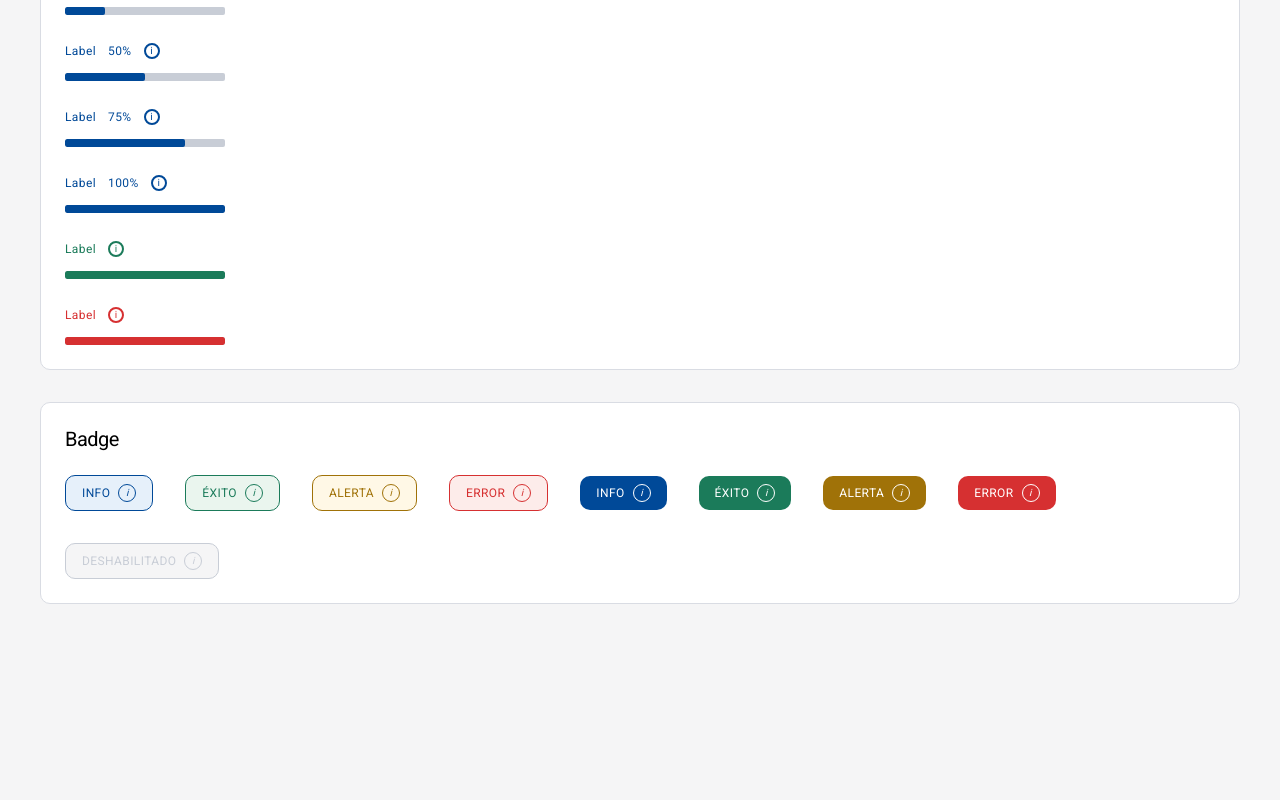
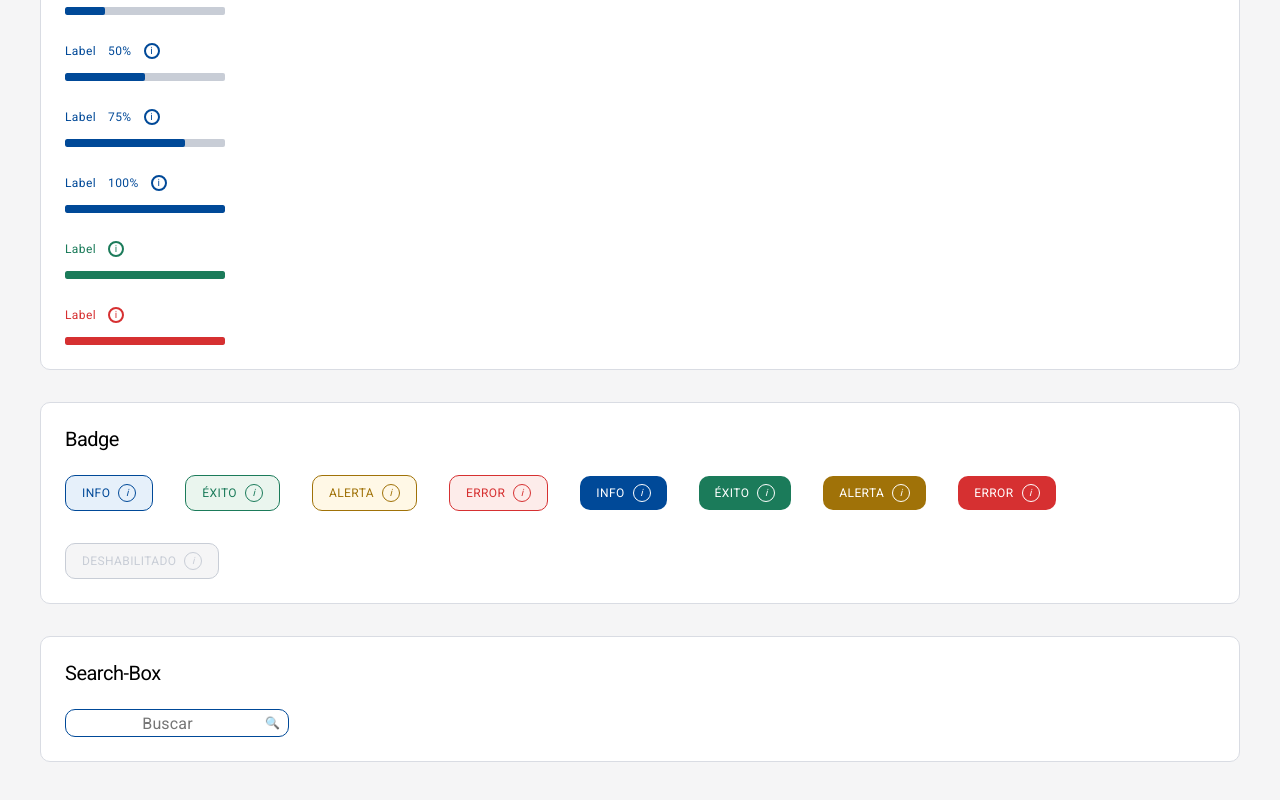
Before and after one commit to JoseGonzalez0428/Act_4_2_GonzalezFlores_JoseCarlos_PonsTorres_CinthyaLizeth, an Angular app: page / in a window 1280 px wide. Shown: the part 432-1232 px from the top of the page. Before the commit the page ends 1076 px from the top, so only its background shows below. Built offline with nearby package versions, Linux system fonts and the light colour scheme.

Commit message:
Se agregó Search-Box

```diff
--- /dev/null
+++ b/src/app/Components/search-box/search-box.css
@@ -0,0 +1,41 @@
+.search-box {
+  display: inline-flex;
+  align-items: center;
+  gap: 4px;
+  width: fit-content;  /* <-- que se ajuste al contenido */
+  min-width: 83px;
+  height: 28px;
+  background-color: var(--surface-primary);
+  border: none;
+  border: 0.7px solid var(--border-primary);
+  border-radius: var(--radius-medium);
+  padding: var(--spacing-xs) var(--spacing-sm);
+  transition: border 300ms ease-out, border-radius 300ms ease-out;
+}
+
+.search-box.active {
+  border: 1.2px solid var(--border-primary);
+  border-radius: var(--radius-medium);
+}
+
+.search-box input {
+  border: none;
+  outline: none;
+  background: transparent;
+  font-family: var(--font-main);
+  font-size: var(--font-size-subtitle-1);
+  font-weight: var(--font-weight-regular);
+  letter-spacing: var(--letter-spacing-subtitle-1);
+  line-height: 100%;
+  color: var(--action-primary);
+  width: auto;
+  min-width: 60px;
+  text-align: center;
+}
+
+.search-icon {
+  font-size: 12px;
+  color: var(--border-primary);
+  flex-shrink: 0;
+  cursor: pointer;
+}
--- /dev/null
+++ b/src/app/Components/search-box/search-box.html
@@ -0,0 +1,11 @@
+<div class="search-box" [class.active]="isActive">
+  <input
+    type="text"
+    placeholder="Buscar"
+    (focus)="onFocus()"
+    (blur)="onBlur()"
+    (input)="onInput($event)"
+    aria-label="Buscar"
+  />
+  <span class="search-icon">&#128269;</span>
+</div>
--- /dev/null
+++ b/src/app/Components/search-box/search-box.ts
@@ -0,0 +1,20 @@
+import { Component, Output, EventEmitter } from '@angular/core';
+import { CommonModule } from '@angular/common';
+
+@Component({
+  selector: 'app-search-box',
+  imports: [CommonModule],
+  templateUrl: './search-box.html',
+  styleUrl: './search-box.css'
+})
+export class SearchBoxComponent {
+  isActive: boolean = false;
+  @Output() searchChange = new EventEmitter<string>();
+
+  onFocus() { this.isActive = true; }
+  onBlur() { this.isActive = false; }
+  onInput(event: Event) {
+    const value = (event.target as HTMLInputElement).value;
+    this.searchChange.emit(value);
+  }
+}
--- a/src/app/app.html
+++ b/src/app/app.html
@@ -66,6 +66,12 @@
 
     </div>
   </section>
+  <section class="preview-section">
+    <h2 class="preview-subtitle">Search-Box</h2>
+    <div class="preview-row">
+      <app-search-box></app-search-box>
+    </div>
+  </section>
 </main>
 
 <router-outlet />
--- a/src/app/app.ts
+++ b/src/app/app.ts
@@ -3,10 +3,10 @@ import { RouterOutlet } from '@angular/router';
 import { Label } from './Components/label/label';
 import { ProgressBar } from './Components/progress-bar/progress-bar';
 import { Badge } from './Components/badge/badge';
-
+import { SearchBoxComponent } from './Components/search-box/search-box';
 @Component({
   selector: 'app-root',
-  imports: [RouterOutlet, Label, ProgressBar,Badge],
+  imports: [RouterOutlet, Label, ProgressBar,Badge, SearchBoxComponent],
   templateUrl: './app.html',
   styleUrl: './app.css'
 })
```
